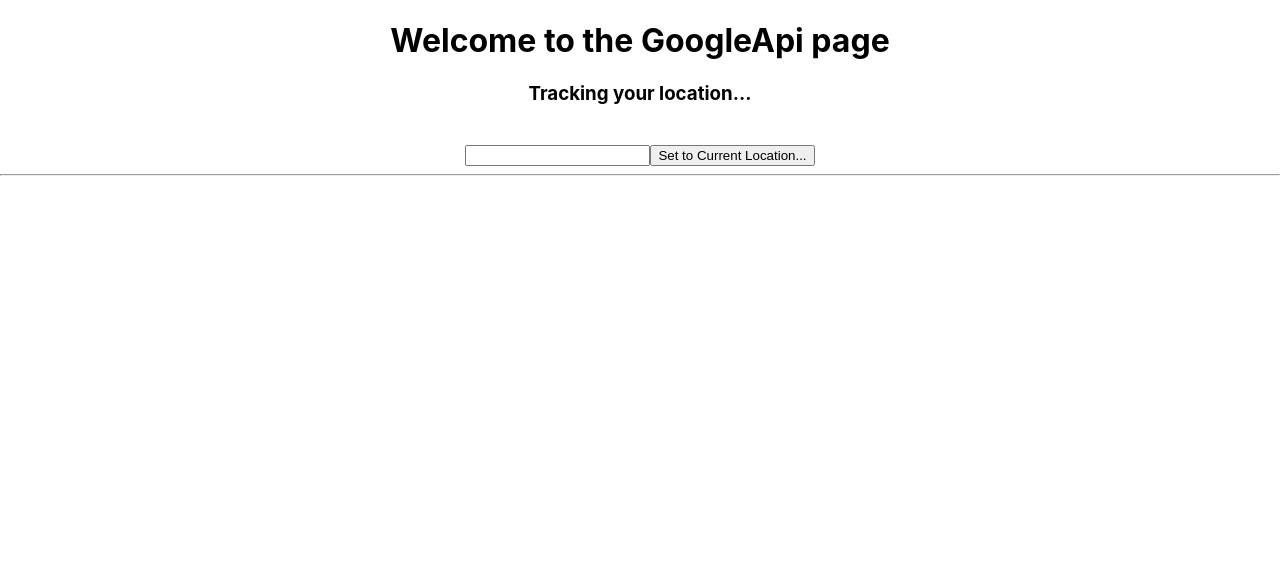
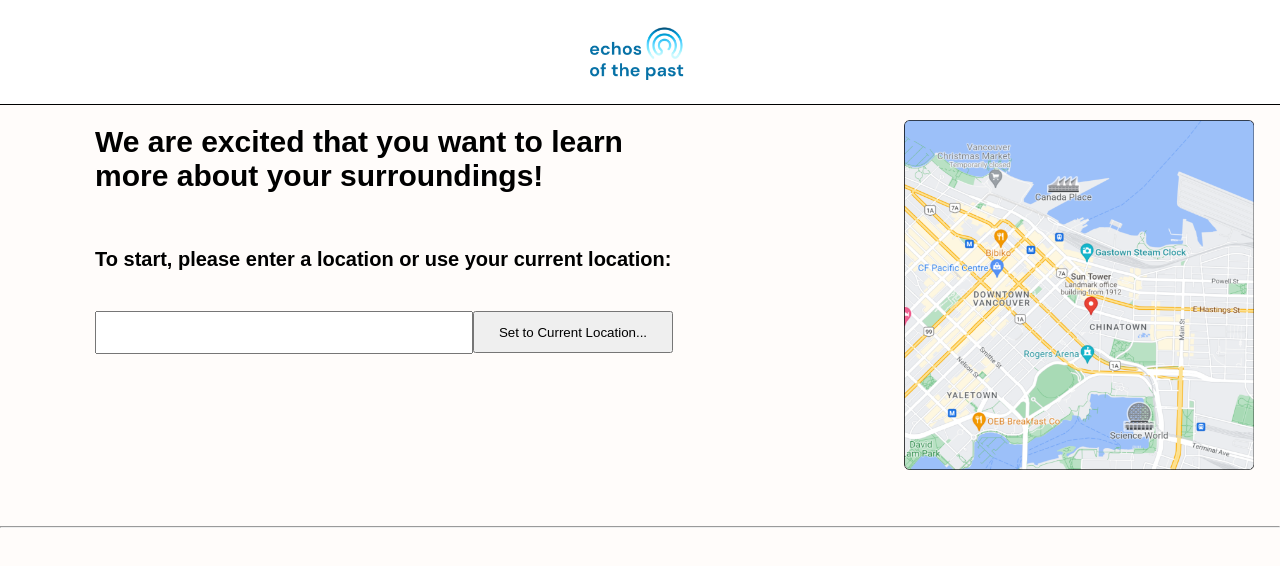
Before and after one commit to katiesun138/echoes-of-the-past, a React (Create React App) app in the folder my-app/: page /googleapi in a window 1280 px wide. Shown: the top 566 px of the page. Built offline with nearby package versions, Linux system fonts and the light colour scheme; no server answers.

Commit message:
adding final push format and ui

```diff
--- a/my-app/src/GoogleApi.js
+++ b/my-app/src/GoogleApi.js
@@ -38,30 +38,44 @@
 
 
     return(
+        <body>
+            <header >
+                <img class="image" src={require('./Picture1.png')}  alt="photo of logo" />
+            </header>
+            <div id="parent">
                 <div>
-            <h1>Welcome to the GoogleApi page</h1>
+                    <h1 id="blurb" className="shorten" >We are excited that you want to learn
+                        more about your surroundings!</h1>
                     <div>
-                <h3>Tracking your location...</h3>
+                        <h3 id="blurbsmaller" className="shorten">To start, please enter a location or use your current location:</h3>
                     </div>
                     <br />
-            <form id="currLoc" onSubmit={handleSearch} >
-                <input type="text" value={place} placeholder={placeholder} onChange={e => {setPlace(e.target.value); }}/>
+                    <form onSubmit={handleSearch}  id="blurbsmallerForm" >
+                        <input type="text" class="inputText" value={place} placeholder={placeholder} onChange={e => {setPlace(e.target.value); }}/>
 
                         {/* <Link to={{
                             pathname:"Summary",
                             data:place
                         }}> */}
-                  <input type="submit" value="Set to Current Location..." onClick={()=>{setShow(!show);
+                        <input type="submit" id="inputLoc" value="Set to Current Location..." onClick={()=>{setShow(!show);
                             setPlaceholder('UBC')}}/>
                             {/* </Link>  */}
 
 
                     </form>
+                </div>
 
+                <div>
+                    <img src={require("./location.png")} className="photoImageMap" alt="image of map" />
+                </div>
+            </div>
+
+            <p id="horiz"></p>
 <hr />
             {show && <div >
-                <div id="listGroup">
-                    <h2 >Sun Tower</h2>
+                <h1>Here is a list of places to explore near you:</h1>
+                <div>
+                    <h2>Sun Tower</h2>
                     <button id="buttonList" value={place} onClick={e => { const value = 'sun tower'; setPlace("sun tower"); console.log(value); set(value); history.push('/summary');}}>Learn More</button>
                 </div>
 
@@ -81,7 +95,7 @@
                 </div>
             </div>}
 
-        </div>
+        </body>
     )
 }
 
--- a/my-app/src/Start.js
+++ b/my-app/src/Start.js
@@ -2,7 +2,8 @@
 
 function Start(){
     return(
-        <div>
+        <body>
+
             <div>
                 <h3 className="title">echoes of the past</h3>
                 <h2 className="subTitle">a new way to learn, explore, and connect with your city</h2>
@@ -22,7 +23,7 @@
                     <button id="liveLoc">Live Location</button>
                 </a>
             </div>
-        </div>
+        </body>
     )
 }
 
--- a/my-app/src/Summary.js
+++ b/my-app/src/Summary.js
@@ -98,16 +98,30 @@
 
 
     return(
-        <div>
-            {/* <p onLoad={handleSearch()}></p> */}
-            <h1 >Welcome to the summary page</h1>
-            {data}
+        <body>
+            <header >
+                <img class="image" src={require('./Picture1.png')}  alt="photo of logo" />
+            </header>
+
+            <h1 id="blurb">Here is the summary of your selected location: </h1>
+            {data}:
             {condensed}
-            <button onClick={() => {setArtist(data); console.log(data)}}></button>
+
+            <h1 id="blurb">Generate music according to the name of the location: </h1>
+
+            <button id='widerbutton' onClick={() => {setArtist(data); console.log(data)}}>Click me, then click the right button</button>
             <button onClick={artistName}>Spotify link here!</button>
 
             {/* <a href={link} onClick={artistName}>Spotify link here!</a> */}
-        </div>
+
+
+
+            {/* <form onSubmit={artistName} id="blurbsmallerForm">
+                <input type="text" onChange={e => setArtist(e.target.value)}/>
+                <button type={"submit"}>search</button>
+                <a href={link}>Spotify link here!</a>
+            </form> */}
+        </body>
         )
 }
 
--- a/my-app/src/index.css
+++ b/my-app/src/index.css
@@ -66,3 +66,85 @@
   align-self: center;
   margin-left: 0px;
 }
+
+#blurbsmaller {
+  font-size: 20px;
+  padding-top: 20px;
+  text-align: left;
+  padding-left: 95px;
+  font-family: 'DM Sans', sans-serif;
+}
+#blurbsmallerForm {
+  font-size: 20px;
+  padding-bottom: 40px;
+  /* padding-top: 20px; */
+  text-align: left;
+  padding-left: 95px;
+  font-family: 'DM Sans', sans-serif;
+  display: flex;
+  flex-direction: row;
+}
+.parent{
+  display: flex;
+  flex-direction: row;
+  /* display: inline; */
+}
+
+.photoImageMap{
+  width: 350px;
+  height: 350px;
+  position: absolute;
+  top: 120px;
+  right: 26px;
+  /* float: right;
+  display: inline; */
+}
+
+.shorten{
+  width: 600px;
+}
+
+.inputText{
+  width: 370px;
+  height: 37px;
+  font-size: 37px;
+}
+
+body{
+  background-color: #fffcfa;
+}
+
+.image{
+  width: 100px;
+  height: 60px;
+}
+
+#horiz{
+  padding-bottom: 100px;
+}
+
+header{
+  background-color: white;
+  padding-bottom: 20px;
+  padding-top: 20px;
+  border-bottom: 1px solid;
+}
+
+.intro{
+  width: 550px;
+  text-align:left;
+}
+
+.leftAlign{
+  text-align: left;
+}
+
+#inputLoc{
+  width:200px;
+  height: 42px;
+  /* font-size: 37px; */
+}
+
+#widerbutton{
+  width:240px
+}
```
Also changed, not shown: my-app/src/Picture1.png (added), my-app/src/location.png (added). Lines whose indentation alone changed are shown as unchanged.
